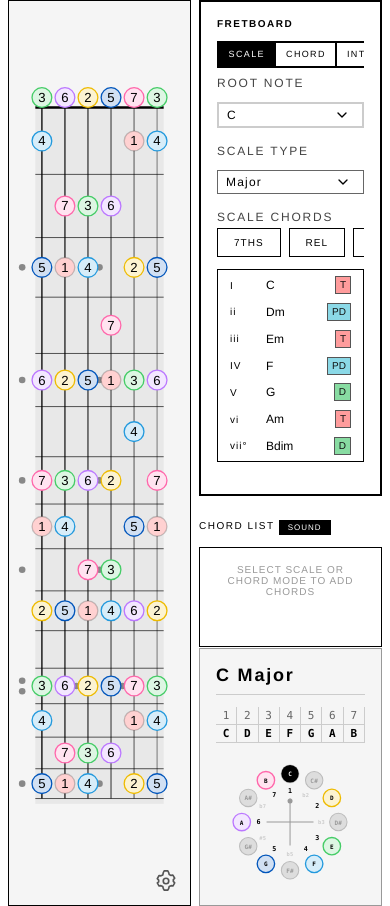
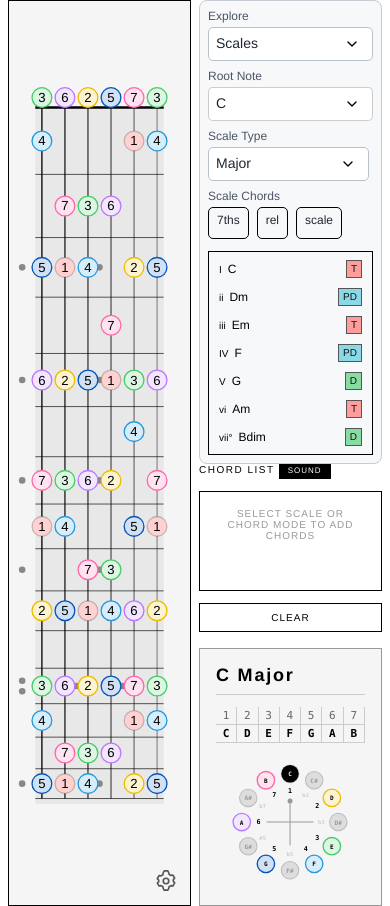
Before and after one commit to vladmog/fretboard, a Flask app: page / in a window 390 px wide. Run offline with Flask 3, Linux system fonts and the light colour scheme; some libraries are stand-ins or nearby versions.

Commit message:
Redesign responsive controls and preserve selection and scroll state

```diff
--- /dev/null
+++ b/static/css/control-workspace.css
@@ -0,0 +1,122 @@
+/* Control workspace: one layout owner, sized to the panel rather than the device. */
+#controls-panel .mode-section {
+    container: workspace / inline-size;
+    display: block;
+    min-width: 0;
+    min-height: 0;
+    padding: 8px;
+    margin: 0;
+    border: 1px solid #c6ccd3;
+    border-radius: 8px;
+    background: #f7f8fa;
+    overflow: auto;
+}
+.mode-section .control-workspace {
+    display: grid;
+    grid-template-columns: minmax(0, 1fr) minmax(0, 1fr);
+    gap: 8px;
+    align-content: start;
+    color: #202630;
+    letter-spacing: 0;
+}
+#controls-panel .mode-section .mode-controls { display: contents; }
+.mode-section .mode-picker { grid-column: 1 / -1; min-width: 0; }
+#controls-panel .mode-section .mode-controls > * { grid-column: 1 / -1; grid-row: auto; min-width: 0; }
+#controls-panel .mode-section #root-group { grid-column: 1; grid-row: 2; }
+#controls-panel .mode-section #type-group { grid-column: 2; grid-row: 2; }
+#controls-panel .mode-section .control-group { margin: 0; }
+.mode-section .mode-picker > label,
+#controls-panel .mode-section .control-group > label,
+#controls-panel .mode-section .triad-filters > label {
+    display: block;
+    margin: 0 0 3px;
+    font-size: 12px;
+    font-weight: 500;
+    line-height: 1.25;
+    text-transform: none;
+    letter-spacing: 0;
+    color: #4c5663;
+}
+#controls-panel .mode-section select,
+#controls-panel .mode-section input[type="text"] {
+    width: 100%; min-width: 0; min-height: 34px;
+    padding: 5px 7px !important;
+    font: 14px/1.25 'Helvetica Neue', Helvetica, Arial, sans-serif !important;
+    letter-spacing: 0; color: #202630; background-color: #fff;
+    border: 1px solid #b9c1cb; border-radius: 5px;
+}
+#controls-panel .mode-section .btn,
+#controls-panel .mode-section .prog-nav-btn,
+#controls-panel .mode-section .radio-label,
+#controls-panel .mode-section .toggle-text {
+    min-height: 32px; min-width: 28px; padding: 5px 8px;
+    font-size: 12px; line-height: 1.25; letter-spacing: 0;
+    text-transform: none; border-radius: 5px;
+}
+.mode-section :is(button, select, input, summary):focus-visible,
+.mode-section .radio-label:has(input:focus-visible) { outline: 2px solid #2867c7; outline-offset: 2px; }
+#controls-panel .mode-section #type-group { display: grid !important; grid-template-columns: minmax(0, 1fr) auto; align-content: start; gap: 0 4px; }
+#controls-panel .mode-section #type-group > label { grid-column: 1 / -1; }
+#controls-panel .mode-section #type-group[style*="display: none"] { display: none !important; }
+#controls-panel .mode-section #type-group .btn { max-width: none; width: auto; margin: 0; }
+#controls-panel .mode-section #scale-chord-builder { grid-column: 1 / -1; grid-row: auto; }
+.mode-section .radio-group { flex-wrap: wrap; gap: 4px; overflow: visible; }
+.mode-section .radio-label { flex: 1 0 auto; margin: 0; border-width: 1px; }
+#controls-panel .mode-section #triad-shapes { grid-template-columns: minmax(0, 1fr); gap: 6px; }
+#controls-panel .mode-section #triad-shapes .triad-toggle { display: flex; gap: 6px; align-items: center; min-height: 28px; margin: 0; color: #202630; }
+#controls-panel .mode-section .triad-filters { display: grid; grid-template-columns: repeat(2, minmax(0, 1fr)); gap: 6px; }
+#controls-panel .mode-section .triad-filters > label { margin: 0; }
+.mode-section .triad-filters select { margin-top: 3px !important; }
+#controls-panel .mode-section .triad-navigation { grid-column: 1 / -1; gap: 6px; }
+#controls-panel .mode-section .triad-caption { grid-column: 1 / -1; font-size: 12px; line-height: 1.3; }
+.mode-section .triad-preview summary { min-height: 28px; padding-block: 5px; color: #405a78; }
+.mode-section .triad-preview { border-top: 1px solid #d8dde4; }
+.mode-section .scale-chords-list { display: grid; grid-template-columns: repeat(auto-fit, minmax(min(100%, 140px), 1fr)); gap: 2px 4px; }
+.mode-section .progression-chords-list { grid-template-columns: minmax(0, 1fr); }
+.mode-section .scale-chord-item { min-height: 26px; min-width: 0; gap: 6px; padding: 2px 6px; border-radius: 4px; }
+.mode-section .scale-chord-item .numeral { width: auto; flex: 0 0 auto; letter-spacing: 0; }
+.mode-section .scale-chord-item .chord-name { flex: 0 0 auto; white-space: nowrap; overflow-wrap: normal; font-size: 12px; }
+.mode-section .interval-checkboxes { display: grid; grid-template-columns: repeat(6, minmax(0, 1fr)); gap: 4px; }
+.mode-section .interval-check { min-width: 0; min-height: 32px; justify-content: center; }
+.mode-section .interval-check span { display: grid; place-items: center; width: 100%; min-width: 0; min-height: 32px; padding: 3px 2px; white-space: nowrap; }
+.mode-section .interval-check:has(input:focus-visible) { outline: 2px solid #2867c7; outline-offset: 2px; }
+#controls-panel .mode-section .interval-filter-actions .btn { flex: 0 0 auto; width: auto; min-width: max-content; white-space: nowrap; }
+@container workspace (min-width: 332px) {
+    .mode-section .interval-checkboxes { grid-template-columns: repeat(12, minmax(0, 1fr)); }
+}
+.mode-section .find-results-list { max-height: none; }
+.mode-section .prog-builder-row { flex-wrap: wrap; }
+@container workspace (min-width: 340px) {
+    .mode-section .control-workspace { grid-template-columns: minmax(110px, 1fr) minmax(64px, .6fr) minmax(125px, 1.4fr); gap: 6px 8px; }
+    .mode-section .mode-picker { grid-column: 1; }
+    #controls-panel .mode-section #root-group { grid-column: 2; grid-row: 1; }
+    #controls-panel .mode-section #type-group { grid-column: 3; grid-row: 1; }
+    #controls-panel .mode-section .triad-navigation { grid-column: 1; }
+    #controls-panel .mode-section .triad-filters > .triad-caption { grid-column: 2; align-self: center; }
+}
+@container workspace (max-width: 230px) {
+    #controls-panel .mode-section .triad-filters { grid-template-columns: minmax(0, 1fr); }
+    #controls-panel .mode-section #root-group,
+    #controls-panel .mode-section #type-group { grid-column: 1 / -1; }
+    #controls-panel .mode-section #type-group { grid-row: 3; }
+}
+/* Short viewports keep the frequently used shape navigation in view. */
+@media (max-height: 500px) and (orientation: landscape) {
+    #controls-panel .mode-section { padding: 5px; }
+    .mode-section .control-workspace { gap: 4px 6px; }
+    #controls-panel .mode-section select { min-height: 28px; padding-block: 3px !important; font-size: 13px !important; }
+    #controls-panel .mode-section .btn { min-height: 28px; padding-block: 3px; }
+    #controls-panel .mode-section #triad-shapes { gap: 3px; }
+    #controls-panel .mode-section #triad-shapes .triad-toggle { min-height: 24px; }
+    #controls-panel .mode-section .triad-filters { gap: 3px 6px; }
+}
+#controls-panel .mode-section #triad-shapes svg { max-width: 12rem; margin-inline: auto; }
+
+@media (pointer: coarse) and (orientation: landscape) and (max-height: 500px) and (max-width: 1100px) {
+    #controls-panel .mode-section :is(.btn, .prog-nav-btn, .radio-label, .toggle-text) {
+        min-height: 26px; min-width: 26px; padding: 2px 6px; font-size: 11px;
+    }
+    .mode-section .scale-chord-item { min-height: 24px; padding: 1px 5px; }
+    .mode-section .interval-check, .mode-section .interval-check span { min-height: 28px; }
+    .mode-section .interval-check span { padding: 2px; }
+}
--- a/static/css/learning.css
+++ b/static/css/learning.css
@@ -18,37 +18,15 @@
 .triad-caption { font-size: 0.75rem; line-height: 1.5; letter-spacing: 0; margin: 0; overflow-wrap: anywhere; }
 .triad-preview { min-width: 0; }
 #triad-shapes svg { display: block; width: 100%; height: auto; margin: 0 0 0.5rem; background: #f7f7f7; }
-@media (min-width: 1025px) {
-    .mode-controls:has(#triad-shapes input) #type-group { grid-column: 2; grid-row: 1; }
-}
+
 @media (max-width: 600px) {
     #triad-shapes { grid-template-columns: minmax(0, 1fr); }
 }
 @media (max-width: 768px) {
     .scale-chord-item.has-function .numeral { width: 2rem; }
 }
-@media (min-width: 1025px) {
-    .mode-controls:has(#triad-shapes input) #type-group {
-        display: grid !important; /* Mode switching sets an inline display value. */
-        grid-template-columns: minmax(0, 1fr) auto;
-        gap: 0.25rem 0.5rem;
-        align-items: stretch;
-    }
-    .mode-controls:has(#triad-shapes input) #type-group > label { grid-column: 1 / -1; }
-    .mode-controls:has(#triad-shapes input) #type-group .btn { margin: 0; padding: 0.5rem; white-space: normal; max-width: 6rem; }
-    .triad-filters > label { grid-template-columns: 5.5rem minmax(0, 1fr); align-items: center; }
-    #triad-shapes svg { max-width: 11rem; margin-inline: auto; }
-}
-@media (min-width: 1025px) {
-    .mode-section:has(#triad-shapes input) {
-        display: grid;
-        grid-template-columns: minmax(0, 1fr) auto;
-        align-content: start;
-        column-gap: 1rem;
-    }
-    .mode-section:has(#triad-shapes input) > .mode-toggle,
-    .mode-section:has(#triad-shapes input) > .mode-controls { grid-column: 1 / -1; }
-}
+
+
 .triad-preview summary { cursor: pointer; font-size: 0.75rem; margin-bottom: 0.375rem; }
 @media (pointer: coarse) and (max-width: 1100px) {
     .mode-panel-title { display: none; }
@@ -86,9 +64,6 @@
     #info-panel .info-grid-description { font-size: 0.625rem; line-height: 1.2; margin-top: 0.125rem; }
     #info-panel .chromatic-circle { position: relative; flex: 1 1 0; min-height: 0; margin-top: 0.125rem; }
     #info-panel .chromatic-circle svg { position: absolute; width: 100%; height: 100%; inset: 0; }
-    .mode-section:has(#triad-shapes input) #type-group { display: grid !important; grid-template-columns: minmax(0, 1fr) auto; gap: 0.25rem; }
-    .mode-section:has(#triad-shapes input) #type-group > label { grid-column: 1 / -1; }
-    .mode-section:has(#triad-shapes input) #type-group .btn { max-width: 5rem; padding: 0.25rem; margin: 0; white-space: normal; }
     #triad-shapes .triad-navigation { grid-column: 1; }
     #triad-shapes .triad-filters > .triad-caption { grid-column: 2; align-self: center; }
 }
--- a/static/js/app/chord-list.js
+++ b/static/js/app/chord-list.js
@@ -1,3 +1,4 @@
+import { preserveScrollPosition } from './scroll-position.js';
 /**
  * Chord List
  * The persistent chord list panel and the scale-chords button strip.
@@ -14,6 +15,9 @@ import { relocateAddButton } from './controls.js';
  * Render the chord list UI
  */
 export function renderChordList() {
+    return preserveScrollPosition(document.getElementById('chord-list-items'), renderChordListContent);
+}
+function renderChordListContent() {
     const listEl = document.getElementById('chord-list-items');
     if (!listEl) return;
 
@@ -110,6 +114,9 @@ export function clearChordList() {
  * Render scale chord builder
  */
 export function renderScaleChords() {
+    return preserveScrollPosition(document.getElementById('scale-chords'), renderScaleChordsContent);
+}
+function renderScaleChordsContent() {
     const container = document.getElementById('scale-chords');
     if (!container) return;
 
--- a/static/js/app/controls.js
+++ b/static/js/app/controls.js
@@ -222,7 +222,9 @@ export function relocateAddButton(mode) {
     }
 
     // Update button text for prog mode
-    btn.textContent = mode === 'prog' ? 'Add Chord to Chord List' : 'Add to Chord List';
+    btn.textContent = mode === 'prog' ? 'Add chord to list' : '+ Add';
+    btn.setAttribute('aria-label', 'Add to chord list');
+    btn.title = 'Add to chord list';
 
     if (target) {
         target.appendChild(btn);
--- a/static/js/app/display.js
+++ b/static/js/app/display.js
@@ -1,3 +1,4 @@
+import { preserveScrollPosition } from './scroll-position.js';
 /**
  * Display Rendering
  * All fretboard/info-panel renderers and the updateDisplay() hub that
@@ -700,6 +701,9 @@ export function updateInfoPanel(info) {
  * Update display based on current state
  */
 export function updateDisplay() {
+    return preserveScrollPosition(document.getElementById('triad-shapes'), updateDisplayContent);
+}
+function updateDisplayContent() {
     const triadPanel = document.getElementById('triad-shapes');
     if (triadPanel) triadPanel.style.display = 'none';
     if (state.selectedChordIndex >= 0 && state.selectedChordIndex < state.chordList.length) {
--- a/static/js/app/events.js
+++ b/static/js/app/events.js
@@ -18,7 +18,8 @@ import { setMode, updateTypeDropdown } from './controls.js';
  * Initialize event listeners
  */
 export function initEventListeners({ onInstrumentChange } = {}) {
-    const cagedRadio = document.querySelector('input[name="mode"][value="caged"]');
+    const modeSelect = document.getElementById('mode-select');
+    const cagedRadio = modeSelect.querySelector('option[value="caged"]');
     const syncCagedAvailability = () => {
         if (!cagedRadio) return;
         const disabled = state.instrument === 'bass';
@@ -40,11 +41,8 @@ export function initEventListeners({ onInstrumentChange } = {}) {
             syncCagedAvailability();
 
             if (state.instrument === 'bass' && state.mode === 'caged') {
-                const scaleRadio = document.querySelector('input[name="mode"][value="scale"]');
-                if (scaleRadio) {
-                    scaleRadio.checked = true;
-                    scaleRadio.dispatchEvent(new Event('change', { bubbles: true }));
-                }
+                modeSelect.value = 'scale';
+                modeSelect.dispatchEvent(new Event('change', { bubbles: true }));
             }
 
             onInstrumentChange?.();
@@ -52,13 +50,9 @@ export function initEventListeners({ onInstrumentChange } = {}) {
     });
     syncCagedAvailability();
 
-    // Mode toggle (scale/chord)
-    const modeRadios = document.querySelectorAll('input[name="mode"]');
-    modeRadios.forEach(radio => {
-        radio.addEventListener('change', (e) => {
-            setMode(e.target.value);
-        });
-    });
+    // One native picker exposes every mode at every panel width.
+    modeSelect.value = state.mode;
+    modeSelect.addEventListener('change', e => setMode(e.target.value));
 
     // Root note selector
     const rootSelect = document.getElementById('root-note');
--- a/static/js/app/find-mode.js
+++ b/static/js/app/find-mode.js
@@ -1,3 +1,4 @@
+import { preserveScrollPosition } from './scroll-position.js';
 /**
  * Find Mode (f.chord / f.scale)
  * Tap-the-fretboard note entry and matching chord/scale results.
@@ -107,6 +108,9 @@ export function displayFindMarkers() {
  * Render find results list UI
  */
 export function renderFindResults() {
+    return preserveScrollPosition(document.getElementById('find-results-list'), renderFindResultsContent);
+}
+function renderFindResultsContent() {
     const listEl = document.getElementById('find-results-list');
     if (!listEl) return;
 
@@ -219,6 +223,9 @@ export function clearFindMarkers() {
  * Uses the selected find result scale to populate diatonic chords
  */
 export function renderFindScaleChords() {
+    return preserveScrollPosition(document.getElementById('scale-chords'), renderFindScaleChordsContent);
+}
+function renderFindScaleChordsContent() {
     const builderSection = document.getElementById('scale-chord-builder');
     const container = document.getElementById('scale-chords');
     if (!builderSection || !container) return;
--- a/static/js/app/progressions-ui.js
+++ b/static/js/app/progressions-ui.js
@@ -1,3 +1,4 @@
+import { preserveScrollPosition } from './scroll-position.js';
 /**
  * Progression Mode UI
  * Prog sub-modes (play/create/edit): the roman-numeral builder,
@@ -110,6 +111,9 @@ export function renderProgSubModeUI() {
     }
 }
 export function renderBuilderRows() {
+    return preserveScrollPosition(document.getElementById('prog-builder-rows'), renderBuilderRowsContent);
+}
+function renderBuilderRowsContent() {
     const container = document.getElementById('prog-builder-rows');
     if (!container) return;
     container.innerHTML = '';
@@ -483,6 +487,9 @@ export function addProgressionToChordList() {
  * Render progression chords for prog mode
  */
 export function renderProgressionChords() {
+    return preserveScrollPosition(document.getElementById('scale-chords'), renderProgressionChordsContent);
+}
+function renderProgressionChordsContent() {
     const container = document.getElementById('scale-chords');
     if (!container) return;
 
@@ -513,7 +520,7 @@ export function renderProgressionChords() {
 
     container.innerHTML = '';
     const chordsRow = document.createElement('div');
-    chordsRow.className = 'scale-chords-list';
+    chordsRow.className = 'scale-chords-list progression-chords-list';
 
     const keyRootIndex = MusicTheory.getNoteIndex(state.root);
 
--- /dev/null
+++ b/static/js/app/scroll-position.js
@@ -0,0 +1,19 @@
+/** Keep a panel in place while its contents are synchronously rebuilt. */
+export function preserveScrollPosition(element, render) {
+    const positions = [];
+    for (let node = element; node; node = node.parentElement) {
+        if (node.scrollTop || node.scrollLeft) {
+            positions.push([node, node.scrollTop, node.scrollLeft]);
+        }
+    }
+    try {
+        return render();
+    } finally {
+        // Restore after the final content exists, before the browser paints.
+        // If content really shrank, the browser clamps to the new scroll range.
+        for (const [node, top, left] of positions) {
+            node.scrollTop = top;
+            node.scrollLeft = left;
+        }
+    }
+}
--- a/static/js/app/triad-shapes.js
+++ b/static/js/app/triad-shapes.js
@@ -63,7 +63,8 @@ export function renderTriadControls(chord, refresh) {
     if (key !== previousKey) { index = 0; previousKey = key; }
     const title = element('label', null, 'triad-toggle');
     const checkbox = element('input'); checkbox.type = 'checkbox'; checkbox.checked = enabled;
-    checkbox.addEventListener('change', () => { enabled = checkbox.checked; index = 0; refresh(); });
+    // Toggling changes the view, not the selected filters or voicing.
+    checkbox.addEventListener('change', () => { enabled = checkbox.checked; refresh(); });
     title.append(checkbox, document.createTextNode('Triad inversions')); panel.appendChild(title);
     if (!enabled) return null;
     const all = getTriadShapes(chord, getInstrumentTuning(), getInstrumentMidiBases());
--- a/static/js/games/framework.js
+++ b/static/js/games/framework.js
@@ -167,12 +167,10 @@ export const Games = (function() {
         if (backBtn) {
             backBtn.addEventListener('click', () => {
                 setAwaitingAdvance(false);
-                const modeRadio = document.querySelector(
-                    `input[name="mode"][value="${gameState.previousMode}"]`
-                );
-                if (modeRadio) {
-                    modeRadio.checked = true;
-                    modeRadio.dispatchEvent(new Event('change', { bubbles: true }));
+                const modeSelect = document.getElementById('mode-select');
+                if (modeSelect) {
+                    modeSelect.value = gameState.previousMode;
+                    modeSelect.dispatchEvent(new Event('change', { bubbles: true }));
                 }
             });
         }
--- a/templates/index.html
+++ b/templates/index.html
@@ -15,6 +15,7 @@
     <link rel="stylesheet" href="{{ url_for('static', filename='css/dev-panel.css') }}">
     <link rel="stylesheet" href="{{ url_for('static', filename='css/learning.css') }}?v=1">
     <link rel="stylesheet" href="{{ url_for('static', filename='css/settings.css') }}">
+    <link rel="stylesheet" href="{{ url_for('static', filename='css/control-workspace.css') }}?v=2">
 </head>
 <body>
     <div class="app-container">
@@ -24,46 +25,20 @@
             <div class="controls-scroll-area">
             <!-- Mode Section: groups mode toggle with dependent controls -->
             <div class="mode-section">
-                <div class="mode-panel-title">Fretboard</div>
-                <div class="mode-toggle">
-                    <div class="radio-group">
-                        <label class="radio-label">
-                            <input type="radio" name="mode" value="scale" checked>
-                            Scale
-                        </label>
-                        <label class="radio-label">
-                            <input type="radio" name="mode" value="chord">
-                            Chord
-                        </label>
-                        <label class="radio-label">
-                            <input type="radio" name="mode" value="interval">
-                            Interval
-                        </label>
-                        <label class="radio-label">
-                            <input type="radio" name="mode" value="caged">
-                            CAGED
-                        </label>
-                        <label class="radio-label">
-                            <input type="radio" name="mode" value="modes">
-                            Modes
-                        </label>
-                        <label class="radio-label">
-                            <input type="radio" name="mode" value="prog">
-                            Prog
-                        </label>
-                        <label class="radio-label">
-                            <input type="radio" name="mode" value="f.chord">
-                            f.chord
-                        </label>
-                        <label class="radio-label">
-                            <input type="radio" name="mode" value="f.scale">
-                            f.scale
-                        </label>
-                        <label class="radio-label">
-                            <input type="radio" name="mode" value="games">
-                            Games
-                        </label>
-                    </div>
+                <div class="control-workspace">
+                <div class="mode-picker">
+                    <label for="mode-select">Explore</label>
+                    <select id="mode-select">
+                        <option value="scale">Scales</option>
+                        <option value="chord">Chords</option>
+                        <option value="interval">Intervals</option>
+                        <option value="caged">CAGED shapes</option>
+                        <option value="modes">Modes</option>
+                        <option value="prog">Progressions</option>
+                        <option value="f.chord">Find chord</option>
+                        <option value="f.scale">Find scale</option>
+                        <option value="games">Games</option>
+                    </select>
                 </div>
                 <div class="mode-controls">
                     <div id="root-group" class="control-group">
@@ -248,6 +223,8 @@
                 </div>
             </div>
 
+            </div>
+
             <div class="control-group">
                 <label class="chord-list-header">
                     Chord List
```
Also changed, not shown: index.html (+17 -40 lines), tests/scroll-position.test.mjs (added, +62 -0 lines), tests/triad-controls.test.mjs (added, +70 -0 lines).
